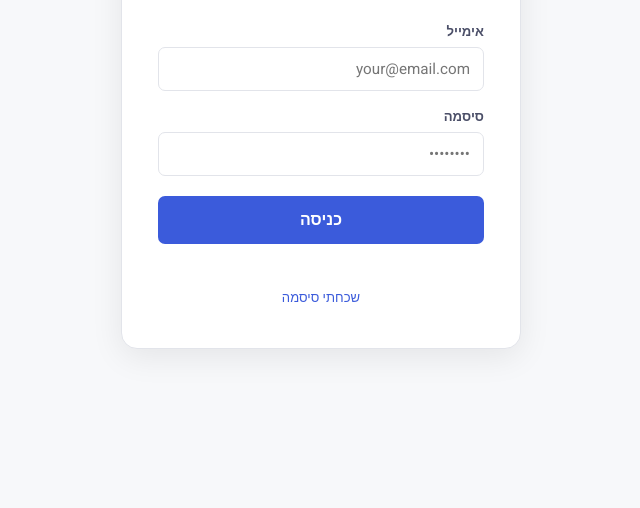
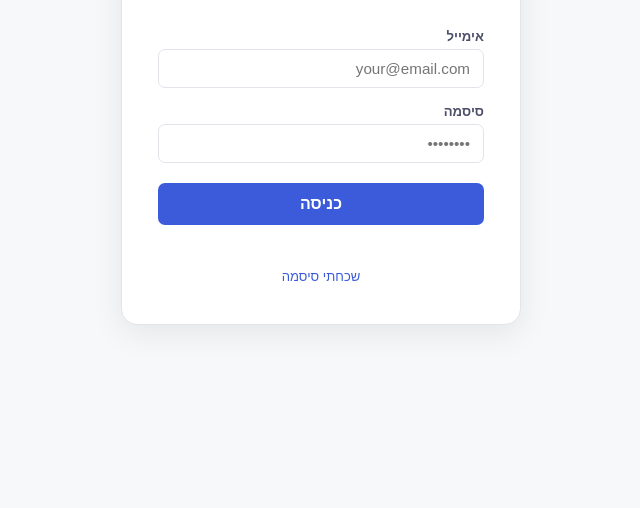
Before and after one commit to dov2283-lang/hamercaz-melai-111, a plain HTML site: page index.html in a window 1280 px wide. Shown: the part 292-800 px from the top of the page, without its empty margins (319-959 px from the left). Drawn offline with nearby package versions, Linux system fonts and the light colour scheme.

Commit message:
fix: use system fonts instead of external font CDN
Co-Authored-By: Claude Sonnet 4.6 <noreply@anthropic.com>
Claude-Session: https://claude.ai/code/session_015DAbLy1nnb2tCvbGa7vkNW

```diff
--- a/index.html
+++ b/index.html
@@ -1,6 +1,5 @@
 <meta name="claude:viewport-fit-sides" content="cover">
 <title>המרכז מלאי</title>
-<style>@import url('https://fonts.bunny.net/css?family=heebo:300,400,500,600,700,800&display=swap');</style>
 <script src="https://cdnjs.cloudflare.com/ajax/libs/PapaParse/5.4.1/papaparse.min.js"></script>
 
 <style>
@@ -45,7 +44,7 @@
 }
 
 * { box-sizing: border-box; margin: 0; padding: 0; }
-html, body { height: 100%; font-family: 'Heebo', sans-serif; direction: rtl; }
+html, body { height: 100%; font-family: 'Heebo', 'Arial Hebrew', Arial, sans-serif; direction: rtl; }
 body {
   background: var(--bg); color: var(--fg);
   padding-left: max(0px, env(safe-area-inset-left,0px));
```
